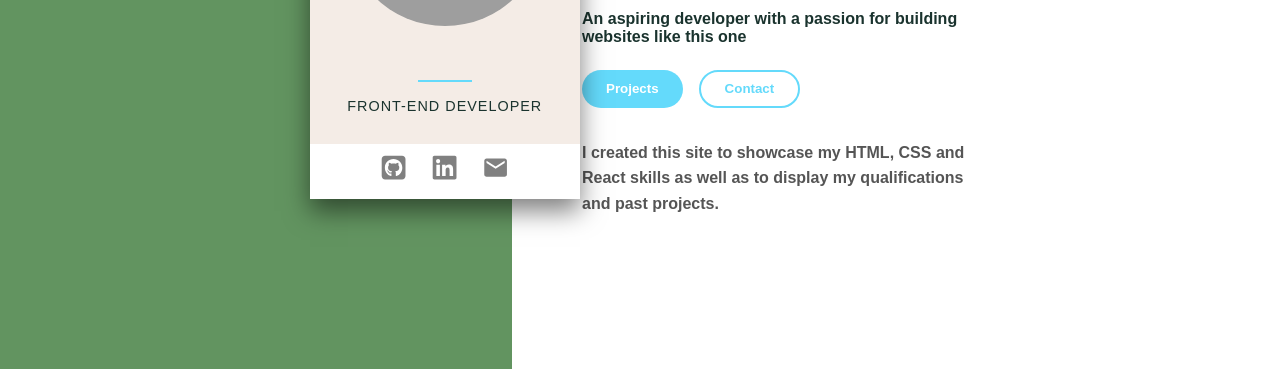
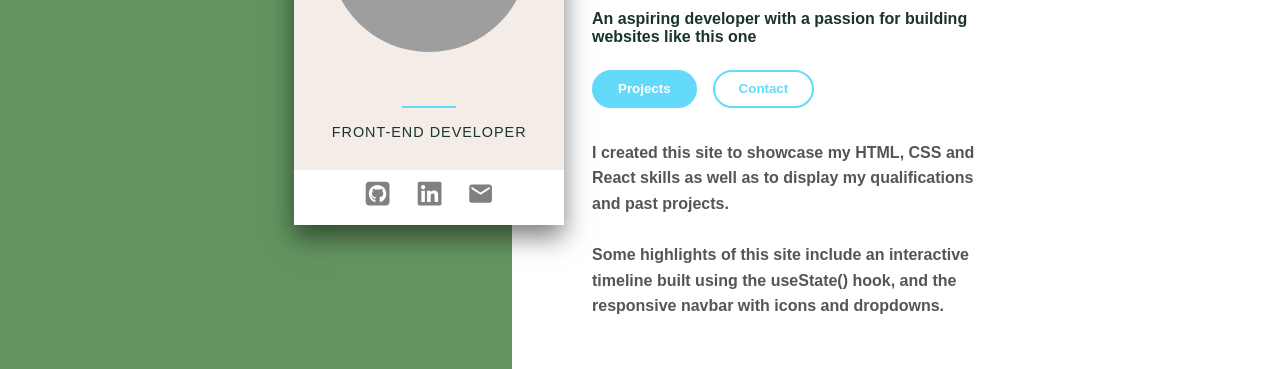
Before and after one commit to RachelFairfax/Portfolio-Site, a React (Vite) app: page / in a window 1280 px wide. Shown: the part 364-733 px from the top of the page. Built offline with nearby package versions, Linux system fonts and the light colour scheme; grey boxes are pictures that could not be loaded.

Commit message:
fixed homepage bugs

```diff
--- a/src/components/About/Introduction.jsx
+++ b/src/components/About/Introduction.jsx
@@ -1,7 +1,6 @@
 import React from 'react';
 import SectionLayout from '../../components/SectionLayout/SectionLayout';
 import styles from '../Layout/Layout.module.css';
-import AirsoftPhoto from '../../assets/AirsoftPhoto.jpg';
 
 function Introduction(){
     const leftContent = (
@@ -14,7 +13,7 @@ function Introduction(){
 
     const rightContent = (
         <div className={styles.PhotoContainer}>
-            <img className={styles.Photo} src={AirsoftPhoto} alt="Me holding an Airsoft gun" />
+            <img className={styles.Photo} alt="Me holding an Airsoft gun" />
             <p className={styles.HiddenCaption}>Not a real gun I promise!</p>
         </div>)
 
--- a/src/pages/About.jsx
+++ b/src/pages/About.jsx
@@ -3,7 +3,7 @@ import { useLocation } from 'react-router-dom';
 import Introduction from '../components/About/Introduction';
 import Skills from '../components/About/Skills';
 import Timeline from '../components/About/Timeline/Timeline';
-import styles from '../components/Layout/Layout.module.css'
+import styles from '../components/Layout/Layout.module.css';
 
 function About() {
     const location = useLocation();
--- a/src/pages/Home.jsx
+++ b/src/pages/Home.jsx
@@ -27,7 +27,7 @@ const HomePage = () => {
             <a href="https://www.linkedin.com/in/rachel-fairfax-510b62356/" className={styles.socialIcon}>
             <FaLinkedin />
             </a>
-            <a href="fairfaxr1@gmail.com" className={styles.socialIcon}>
+            <a href="mailto:fairfaxr1@gmail.com" className={styles.socialIcon}>
             <MdEmail />
             </a>
         </div>
@@ -45,7 +45,7 @@ const HomePage = () => {
           <button className={styles.secondary} onClick={() => navigate('/contact')}>Contact</button>
         </div>
         <p className={styles.description}>
-          I created this site to showcase my HTML, CSS and React skills as well as to display my qualifications and past projects.
+          I created this site to showcase my HTML, CSS and React skills as well as to display my qualifications and past projects. <br/><br/> Some highlights of this site include an interactive timeline built using the useState() hook, and the responsive navbar with icons and dropdowns.
         </p>
       </div>
     </div>
--- a/src/pages/Homepage.module.css
+++ b/src/pages/Homepage.module.css
@@ -1,8 +1,8 @@
 .container {
   display: flex;
-  height: 100vh;
+  min-height: 100vh;
   font-family: sans-serif;
-      font-weight: 600;
+  font-weight: 600;
 }
 
 .leftSide {
@@ -17,8 +17,8 @@
     align-items: center;
     justify-content: center;
     position: absolute;
-    top: 150px;
-    left: 310px;
+    top: 22%;
+    left: 23%;
     background-color: #F4ece6;
     padding: 40px 0px 0px 0px;
     box-shadow: 0 12px 24px rgba(0, 0, 0, 0.5);
@@ -81,7 +81,8 @@
   flex: 1;
   max-width: 400px;
   padding-top: 120px;
-  padding-left: 70px;
+  padding-left: 80px;
+  margin-bottom: 100px;
 }
 
 .Name {
@@ -99,24 +100,35 @@
   margin-bottom: 2rem;
 }
 
-.primary {
-  background-color: #64dafb;
-  border: none;
-  padding: 0.6rem 1.5rem;
-  color: white;
+/*Styling buttons*/
+.primary, .secondary {
   border-radius: 20px;
   font-weight: bold;
   cursor: pointer;
+  padding: 0.6rem 1.5rem;
+  transition: all 0.3s ease;
+}
+
+.primary {
+  background-color: #64dafb;
+  border: 2px solid #64dafb;
+  color: white;
+}
+
+.primary:hover {
+  background-color: white;
+  color: #64dafb;
 }
 
 .secondary {
   background-color: transparent;
   border: 2px solid #64dafb;
   color: #64dafb;
-  padding: 0.6rem 1.5rem;
-  border-radius: 20px;
-  font-weight: bold;
-  cursor: pointer;
+}
+
+.secondary:hover {
+  background-color: #64dafb;
+  color: white;
 }
 
 .description {
--- a/src/pages/Projects.jsx
+++ b/src/pages/Projects.jsx
@@ -2,7 +2,12 @@ import React from 'react';
 import styles from '../components/Layout/Layout.module.css'
 
 function Projects() {
-    return <h1 className={styles.Title}>Projects</h1>;
+    return (
+    <>
+        <h1 className={styles.Title}>Projects</h1>
+        <p>Coming soon!</p>
+    </>
+);
 }
 
 export default Projects;
```
Also changed, not shown: src/assets/AirsoftPhoto.jpg (deleted).
